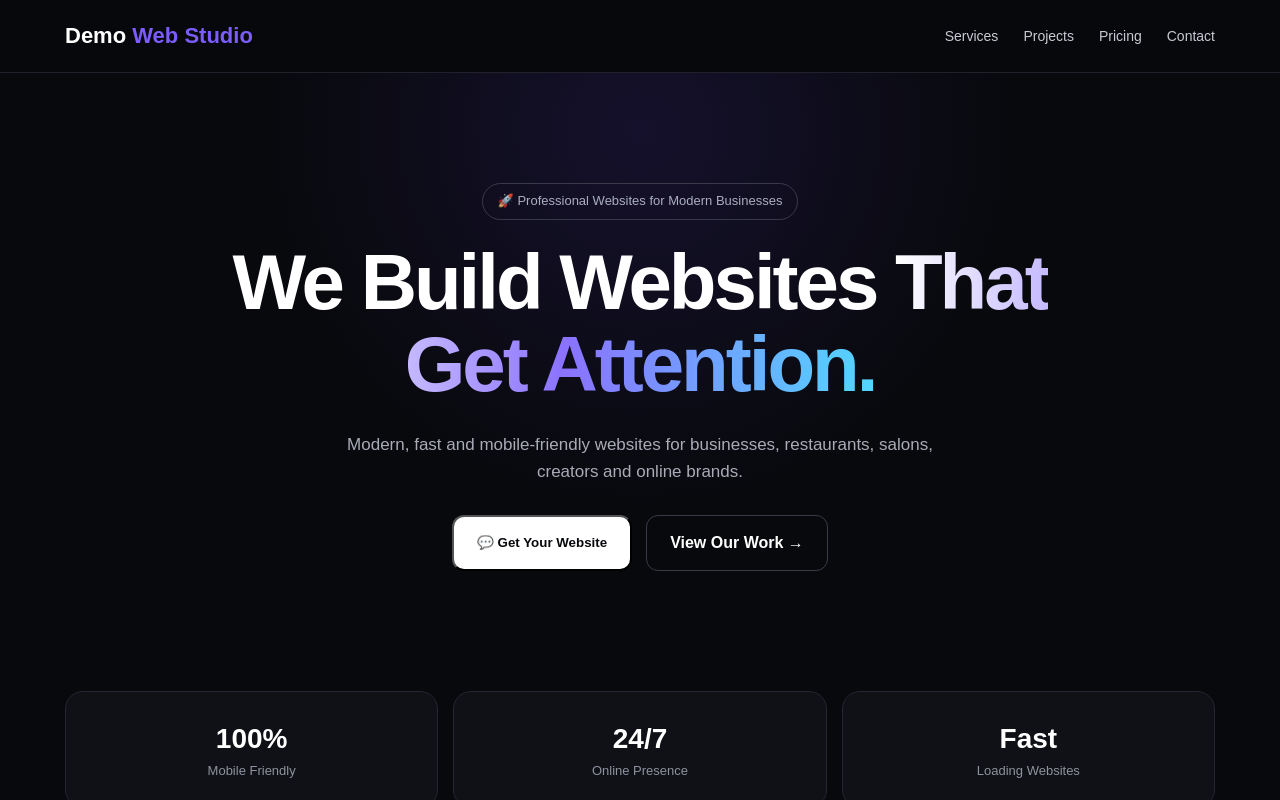
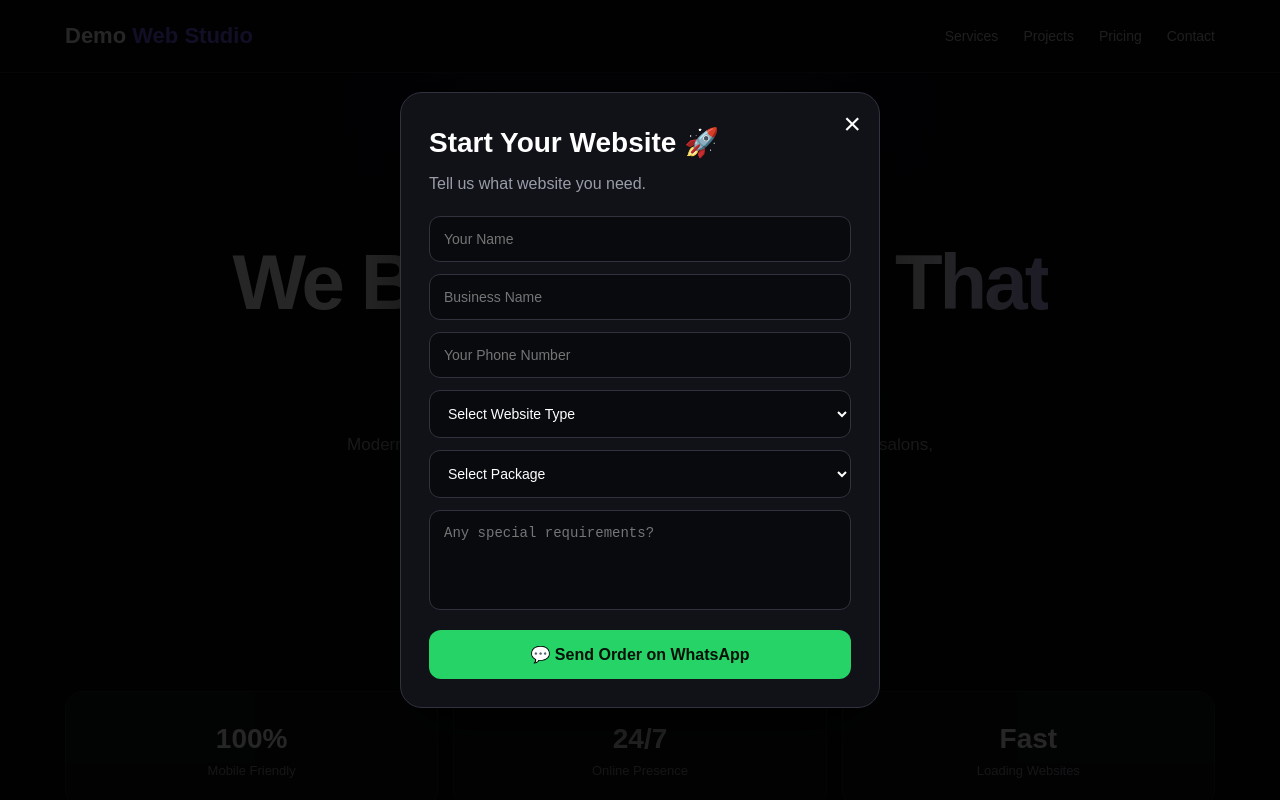
Before and after one commit to mrbeast42012f-lab/demo-web-studio, a plain HTML site: page index.html in a window 1280 px wide. Both pictures are taken after a click on the button "💬 Get Your Website". Shown: the top 800 px of the page. Drawn offline with Linux system fonts and the light colour scheme.

Commit message:
Update index.html

```diff
--- a/index.html
+++ b/index.html
@@ -694,6 +694,219 @@ footer{
 <footer>
   © 2026 Demo Web Studio • Your Idea • Our Code • Live Online
 </footer>
+<!-- ORDER FORM -->
 
+<div id="orderBox" class="order-overlay">
+
+  <div class="order-form">
+
+    <button class="close-order" onclick="closeOrder()">×</button>
+
+    <h2>Start Your Website 🚀</h2>
+    <p>Tell us what website you need.</p>
+
+    <input id="customerName" type="text"
+           placeholder="Your Name">
+
+    <input id="businessName" type="text"
+           placeholder="Business Name">
+
+    <input id="phoneNumber" type="tel"
+           placeholder="Your Phone Number">
+
+    <select id="websiteType">
+      <option value="">Select Website Type</option>
+      <option>Business Website</option>
+      <option>Restaurant Website</option>
+      <option>Salon Website</option>
+      <option>Coaching Website</option>
+      <option>E-commerce Website</option>
+      <option>Other</option>
+    </select>
+
+    <select id="package">
+      <option value="">Select Package</option>
+      <option>Starter - ₹999</option>
+      <option>Business - ₹2,499</option>
+      <option>Premium - ₹4,999</option>
+    </select>
+
+    <textarea id="requirements"
+      placeholder="Any special requirements?"></textarea>
+
+    <button class="send-order" onclick="sendOrder()">
+      💬 Send Order on WhatsApp
+    </button>
+
+  </div>
+
+</div>
+
+
+<style>
+
+.order-overlay{
+  display:none;
+  position:fixed;
+  inset:0;
+  background:rgba(0,0,0,.85);
+  z-index:9999;
+  padding:20px;
+  align-items:center;
+  justify-content:center;
+}
+
+.order-form{
+  width:100%;
+  max-width:480px;
+  background:#111217;
+  border:1px solid #30323d;
+  border-radius:22px;
+  padding:28px;
+  position:relative;
+  box-shadow:0 20px 70px rgba(0,0,0,.5);
+}
+
+.order-form h2{
+  font-size:28px;
+  margin-bottom:5px;
+}
+
+.order-form p{
+  color:#999daa;
+  margin-bottom:20px;
+}
+
+.order-form input,
+.order-form select,
+.order-form textarea{
+  width:100%;
+  padding:14px;
+  margin-bottom:12px;
+  border-radius:11px;
+  border:1px solid #30323d;
+  background:#090a0e;
+  color:white;
+  font-size:14px;
+  outline:none;
+}
+
+.order-form textarea{
+  min-height:100px;
+  resize:none;
+}
+
+.order-form input:focus,
+.order-form select:focus,
+.order-form textarea:focus{
+  border-color:#765cff;
+}
+
+.close-order{
+  position:absolute;
+  right:18px;
+  top:14px;
+  border:0;
+  background:none;
+  color:white;
+  font-size:30px;
+  cursor:pointer;
+}
+
+.send-order{
+  width:100%;
+  padding:15px;
+  border:0;
+  border-radius:12px;
+  background:#25D366;
+  color:#071008;
+  font-size:16px;
+  font-weight:800;
+  cursor:pointer;
+}
+
+.send-order:hover{
+  transform:translateY(-2px);
+}
+
+</style>
+
+
+<script>
+
+function openOrder(){
+
+  document.getElementById("orderBox").style.display="flex";
+
+}
+
+function closeOrder(){
+
+  document.getElementById("orderBox").style.display="none";
+
+}
+
+
+function sendOrder(){
+
+  const name =
+    document.getElementById("customerName").value.trim();
+
+  const business =
+    document.getElementById("businessName").value.trim();
+
+  const phone =
+    document.getElementById("phoneNumber").value.trim();
+
+  const website =
+    document.getElementById("websiteType").value;
+
+  const packageName =
+    document.getElementById("package").value;
+
+  const requirements =
+    document.getElementById("requirements").value.trim();
+
+
+  if(!name || !business || !phone || !website || !packageName){
+
+    alert("Please fill all required fields.");
+
+    return;
+
+  }
+
+
+  const message =
+`Hello Demo Web Studio! 🚀
+
+I want to order a website.
+
+👤 Name: ${name}
+
+🏢 Business: ${business}
+
+📱 Phone: ${phone}
+
+🌐 Website Type: ${website}
+
+💰 Package: ${packageName}
+
+📝 Requirements:
+${requirements || "No extra requirements"}
+
+Please contact me regarding my website.`;
+
+
+  const whatsappURL =
+    "https://wa.me/917501911715?text="
+    + encodeURIComponent(message);
+
+
+  window.open(whatsappURL,"_blank");
+
+}
+
+</script>
 </body>
 </html>
```
